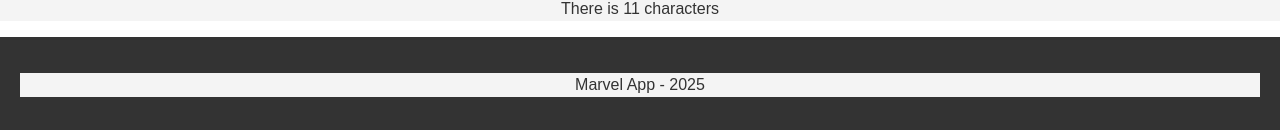
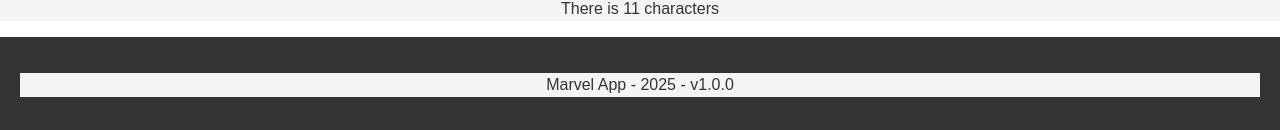
Before and after one commit to chloe-dcst/marvel-app, a React (Vite) app: page / in a window 1280 px wide. Shown: the part 786-916 px from the top of the page. Built offline with nearby package versions, Linux system fonts and the light colour scheme.

Commit message:
feat: ✨ display version number in footer of Layout component

```diff
--- a/src/Layout.jsx
+++ b/src/Layout.jsx
@@ -1,4 +1,5 @@
 import { NavLink, Outlet } from "react-router";
+import { version } from '../package.json';
 
 const Layout = () => {
     return (
@@ -15,7 +16,7 @@
                 <Outlet />
             </main>
             <footer>
-                <p>Marvel App - 2025</p>
+                <p>Marvel App - 2025 - v{version}</p>
             </footer>
         </>
     );
```
